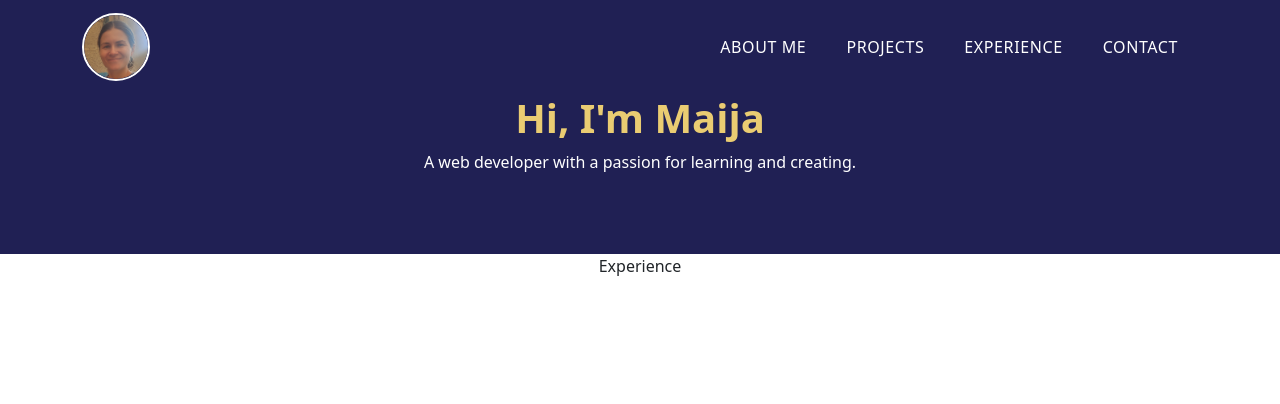
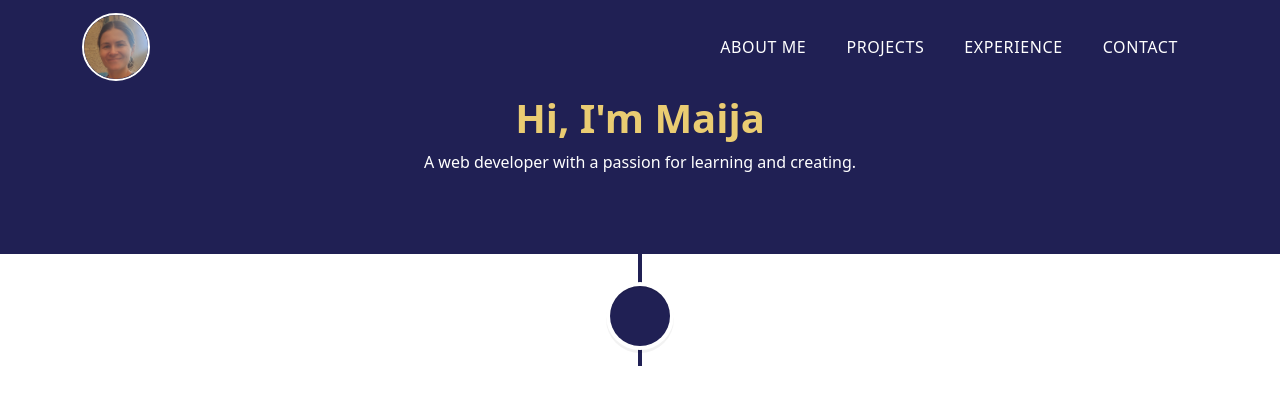
Before and after one commit to maijako/portfolio, a React (Create React App) app in the folder portfolio-app/: page /experience in a window 1280 px wide. Shown: the top 404 px of the page. Built offline with nearby package versions, Linux system fonts and the light colour scheme.

Commit message:
import timeline and begin styling

```diff
--- a/portfolio-app/src/pages/Experience.js
+++ b/portfolio-app/src/pages/Experience.js
@@ -1,8 +1,23 @@
-import React from 'react'
+import React from 'react';
+import { VerticalTimeline, VerticalTimelineElement } from "react-vertical-timeline-component";
+import "react-vertical-timeline-component/style.min.css";
+
+
 
 function Experience() {
   return (
-    <div>Experience</div>
+    <div className="experience">
+      <VerticalTimeline lineColor="rgb(32, 32, 84)">
+        <VerticalTimelineElement className="vertical-timeline-element--education"
+        date="2023"
+        iconStyle={{ background: "rgb(32, 32, 84)", colo: "#fff"}}
+
+
+        >
+
+        </VerticalTimelineElement>
+      </VerticalTimeline>
+    </div>
   )
 }
 
```
